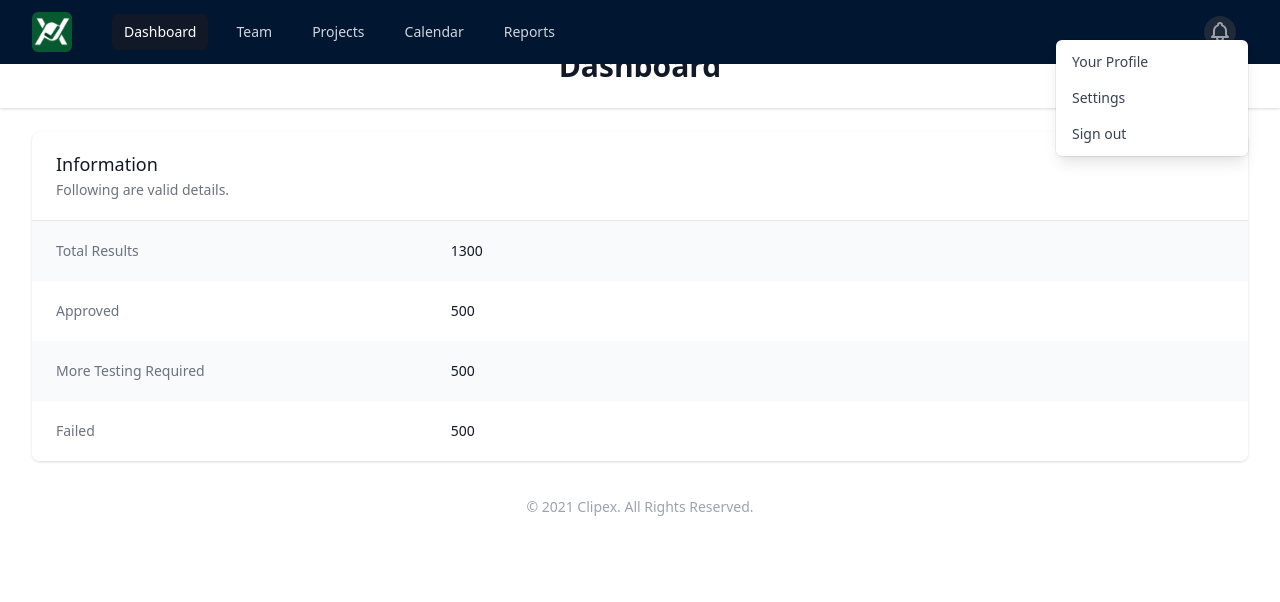
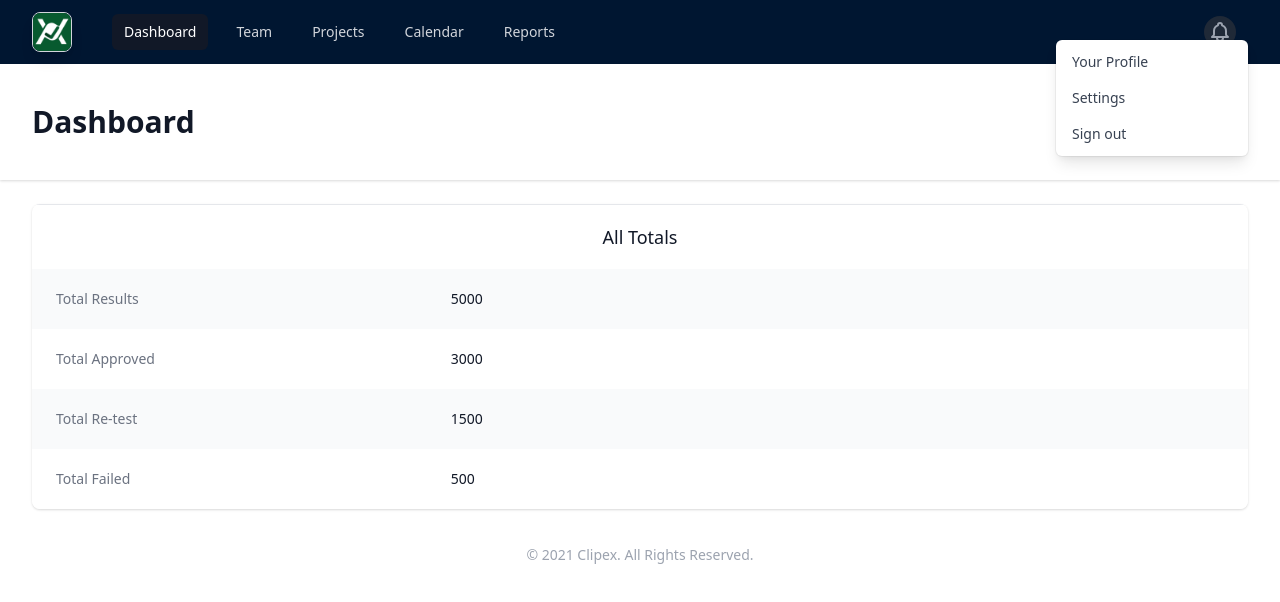
Before and after one commit to rdronio/wire-testing, a React (Create React App) app: page /dashboard in a window 1280 px wide. Shown: the top 602 px of the page. Built offline with nearby package versions, Linux system fonts and the light colour scheme.

Commit message:
updated dashboard

```diff
--- a/src/components/Dashboard.js
+++ b/src/components/Dashboard.js
@@ -1,13 +1,18 @@
+import { useState } from "react";
+import TotalList from "./TotalList";
+
 const Dashboard = () => {
   const current = new Date();
   const date = `${current.getDate()}/${
     current.getMonth() + 1
   }/${current.getFullYear()}`;
 
-  const total_results = 1300;
-  const total_approved = 500;
-  const total_retest = 500;
-  const total_failed = 300;
+  const [totals, setTotal] = useState([
+    { label: "Total Results", value: 5000, id: 1 },
+    { label: "Total Approved", value: 3000, id: 2 },
+    { label: "Total Re-test", value: 1500, id: 3 },
+    { label: "Total Failed", value: 500, id: 4 },
+  ]);
 
   return (
     // <!-- This example requires Tailwind CSS v2.0+ -->
@@ -23,48 +28,7 @@ const Dashboard = () => {
       <div id="body" className="max-w-7xl mx-auto py-6 sm:px-6 lg:px-8">
         {/* Card */}
         <div className="bg-white shadow overflow-hidden sm:rounded-lg">
-          <div className="px-4 py-5 sm:px-6">
-            <h3 className="text-lg leading-6 font-medium text-gray-900">
-              Information
-            </h3>
-            <p className="mt-1 max-w-2xl text-sm text-gray-500">
-              Following are valid details.
-            </p>
-          </div>
-          <div className="border-t border-gray-200">
-            <dl>
-              <div className="view-info-separator">
-                <dt className="text-sm font-medium text-gray-500">
-                  Total Results
-                </dt>
-                <dd className="mt-1 text-sm text-gray-900 sm:mt-0 sm:col-span-2">
-                  1300
-                </dd>
-              </div>
-
-              <div className="view-info-separator">
-                <dt className="text-sm font-medium text-gray-500">Approved</dt>
-                <dd className="mt-1 text-sm text-gray-900 sm:mt-0 sm:col-span-2">
-                  500
-                </dd>
-              </div>
-
-              <div className="view-info-separator">
-                <dt className="text-sm font-medium text-gray-500">
-                  More Testing Required
-                </dt>
-                <dd className="mt-1 text-sm text-gray-900 sm:mt-0 sm:col-span-2">
-                  500
-                </dd>
-              </div>
-              <div className="view-info-separator">
-                <dt className="text-sm font-medium text-gray-500">Failed</dt>
-                <dd className="mt-1 text-sm text-gray-900 sm:mt-0 sm:col-span-2">
-                  500
-                </dd>
-              </div>
-            </dl>
-          </div>
+          <TotalList totals={totals} title="All Totals" />
         </div>
       </div>
     </section>
--- a/src/components/Home.js
+++ b/src/components/Home.js
@@ -1,15 +1,15 @@
-import { Link } from 'react-router-dom';
-import background from '../images/Clipex-Wire-Testing.jpg';
-import logo from '../images/logo.png';
+import { Link } from "react-router-dom";
+import background from "../images/Clipex-Wire-Testing.jpg";
+import logo from "../images/logo.png";
 
 const Home = () => {
-  const title = 'Homepage';
+  const title = "Clipex Wire Testing System";
   const description =
-    'This site is for the data entry of Clipex Wire Testing Results';
-  const createdBy = 'CGC Team';
+    "This site is for the data entry of Clipex Wire Testing Results";
+  const createdBy = "CGC Team";
 
   const handleCTA = () => {
-    console.log('Clicked CTA');
+    console.log("Clicked CTA");
   };
 
   return (
@@ -19,7 +19,13 @@ const Home = () => {
       style={{ backgroundImage: `url(${background})` }}
     >
       <img className="w-80" src={logo} alt="Logo" />
-      <p className="p-4 text-3xl font-light">{description}</p>
+      <div>
+        <p className="py-0.5 text-3xl font-bold">{title}</p>
+        <p className="py-0.5 text-xl font-normal text-gray-400">
+          {description}
+        </p>
+      </div>
+
       <Link
         to="/login"
         id="login-button"
@@ -29,7 +35,7 @@ const Home = () => {
         Continue
       </Link>
 
-      <p className="p-4 text-sm shadow-inner text-gray-600 font-medium">
+      <p className="text-sm shadow-inner text-gray-600 font-medium">
         Created by: <span className="font-bold text-gray-500">{createdBy}</span>
       </p>
     </section>
--- a/src/components/Navbar.js
+++ b/src/components/Navbar.js
@@ -1,18 +1,18 @@
-import { useState } from 'react';
-import { Link } from 'react-router-dom';
-import { ReactComponent as Logo } from '../logo.svg';
+import { useState } from "react";
+import { Link } from "react-router-dom";
+import { ReactComponent as Logo } from "../logo.svg";
 
-import logo_clipex from '../images/logo.png';
-import logo from '../images/CWTS-Logo.png';
+import logo_clipex from "../images/logo.png";
+import logo from "../images/CWTS-Logo.png";
 
 const Navbar = () => {
-  const title = 'Clipex Wire Testing';
+  const title = "Clipex Wire Testing";
   // const [isActive, setActive] = useState('false');
-  const menu = document.querySelector('#mobile-menu');
+  const menu = document.querySelector("#mobile-menu");
+  const [toggleMenu, setToggleMenu] = useState();
 
   const handleToggle = () => {
-    // setActive(!isActive);
-    menu.classList.toggle('hidden');
+    menu.classList.toggle("hidden");
   };
 
   return (
@@ -47,7 +47,7 @@ const Navbar = () => {
               <img
                 src={logo}
                 alt="Clipex Wire Testing System Logo"
-                className="w-10"
+                className="w-10 shadow-lg border rounded-lg border-gray-300"
               />
             </div>
             <div className="hidden md:block">
--- /dev/null
+++ b/src/components/TotalList.js
@@ -0,0 +1,23 @@
+const TotalList = (props) => {
+  const totals = props.totals;
+  const title = props.title;
+  return (
+    <div className="total-list border-t border-gray-200">
+      <div className="px-4 py-5 sm:px-6">
+        <h3 className="text-lg leading-6 font-medium text-gray-900">{title}</h3>
+      </div>
+      <dl>
+        {totals.map((total) => (
+          <div className="view-info-separator" key={total.id}>
+            <dt className="text-sm font-medium text-gray-500">{total.label}</dt>
+            <dd className="mt-1 text-sm text-gray-900 sm:mt-0 sm:col-span-2">
+              {total.value}
+            </dd>
+          </div>
+        ))}
+      </dl>
+    </div>
+  );
+};
+
+export default TotalList;
--- a/src/index.css
+++ b/src/index.css
@@ -7,24 +7,25 @@
     @apply bg-primary-dark;
   }
   header {
-    @apply z-50 fixed top-0 left-0 right-0 bg-gradient-to-b from-blue-800 via-blue-900 to-blue-900;
+    @apply relative z-50 fixed top-0 left-0 right-0 bg-gradient-to-b from-blue-800 via-blue-900 to-blue-900;
   }
 
   main {
-    @apply h-full w-full;
+    @apply relative h-full w-full;
   }
 
   footer {
+    @apply relative w-full items-center content-center text-center py-3;
   }
 
   h1 {
     @apply font-semibold text-xl tracking-tight;
   }
   h2 {
-    @apply mt-6 text-center text-3xl font-bold text-gray-900;
+    @apply my-4 text-center lg:text-left text-3xl font-bold text-gray-900;
   }
   h3 {
-    @apply text-lg font-medium leading-6 text-gray-900;
+    @apply text-2xl text-center font-medium leading-6 text-gray-900;
   }
 
   hr {
@@ -35,30 +36,26 @@
     @apply block text-sm font-medium text-gray-700;
   }
 
-  input[type='text'] {
+  input[type="text"] {
     @apply appearance-none rounded relative block w-full px-3 py-2 border border-gray-300 placeholder-gray-500 text-gray-900  focus:outline-none focus:ring-blue-500 focus:border-blue-500 focus:z-10 sm:text-sm;
   }
 
-  input[type='email'] {
+  input[type="email"] {
     @apply appearance-none rounded relative block w-full px-3 py-2 border border-gray-300 placeholder-gray-500 text-gray-900  focus:outline-none focus:ring-blue-500 focus:border-blue-500 focus:z-10 sm:text-sm;
   }
-  input[type='password'] {
+  input[type="password"] {
     @apply appearance-none rounded relative block w-full px-3 py-2 border border-gray-300 placeholder-gray-500 text-gray-900 rounded-b-md focus:outline-none focus:ring-blue-500 focus:border-blue-500 focus:z-10 sm:text-sm;
   }
-  input[type='checkbox'] {
+  input[type="checkbox"] {
     @apply h-4 w-4 text-blue-600 focus:ring-blue-500 border-gray-300 rounded;
   }
 
-  button[type='submit'] {
+  button[type="submit"] {
     @apply group relative w-full lg:max-w-xs flex justify-center  py-2 px-4 border border-transparent text-sm font-medium rounded-md text-white bg-blue-600 hover:bg-blue-700 focus:outline-none focus:ring-2 focus:ring-offset-2 focus:ring-blue-500;
   }
 
   select {
     @apply mt-1 block w-full  py-2 px-3 border border-gray-300 bg-white rounded-md shadow-sm focus:outline-none focus:ring-blue-500 focus:border-blue-500 sm:text-sm;
-  }
-
-  footer {
-    @apply relative w-full items-center content-center text-center py-3;
   }
 }
 
```
Also changed, not shown: src/App.js (+9 -9 lines).
